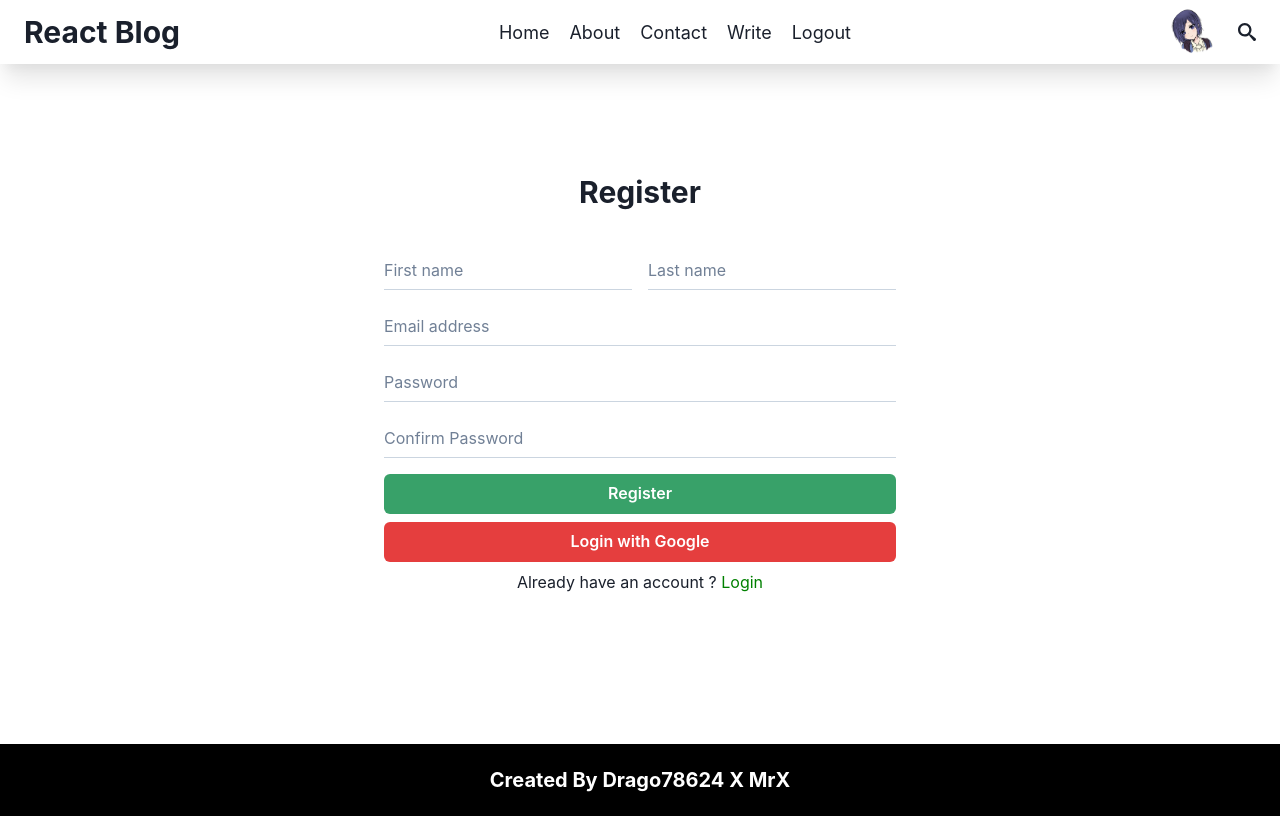
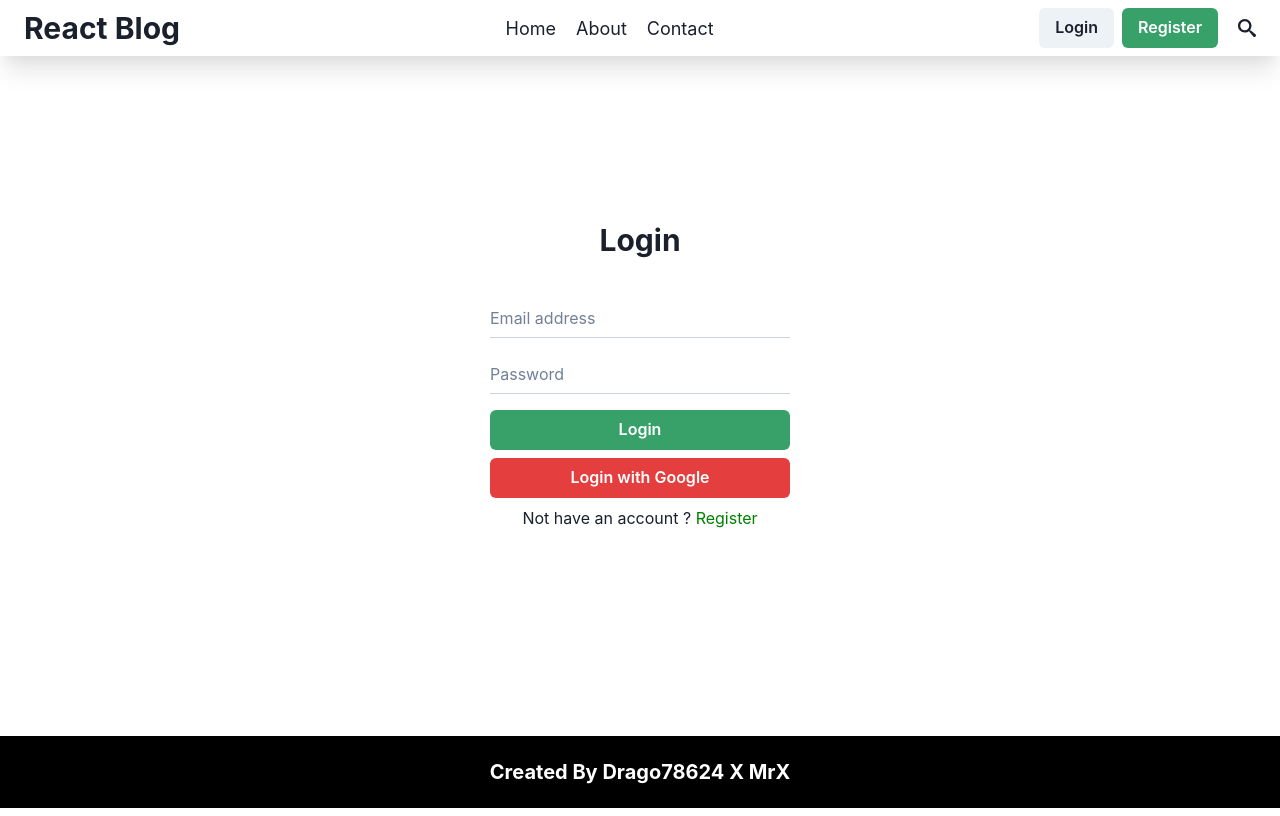
Before and after one commit to Drago78624/blog-website, a React (Vite) app: page /login in a window 1280 px wide. Built offline with nearby package versions, Linux system fonts and the light colour scheme.

Commit message:
routing added

```diff
--- a/src/App.tsx
+++ b/src/App.tsx
@@ -1,26 +1,31 @@
-import { Box } from "@chakra-ui/react";
-import Footer from "./components/Footer";
-import Navbar from "./components/Navbar";
 import Home from "./pages/Home";
 import PostDetail from "./pages/PostDetail";
 import WritePost from "./pages/WritePost";
 import UserSettings from "./pages/UserSettings";
 import Login from "./pages/Login";
 import Register from "./pages/Register";
+import { createBrowserRouter } from "react-router-dom";
+import { checkAuthLoader } from "./auth";
+import { RouterProvider } from "react-router-dom";
+import RootLayout from "./pages/RootLayout";
+
+const router = createBrowserRouter([
+  {
+    path: "/",
+    element: <RootLayout />,
+    children: [
+      { index: true, element: <Home /> },
+      { path: "register", element: <Register /> },
+      { path: "login", element: <Login /> },
+      { path: "write", element: <WritePost />, loader: checkAuthLoader },
+      { path: "settings", element: <UserSettings />, loader: checkAuthLoader },
+      { path: "post/:postId", element: <PostDetail /> },
+    ],
+  },
+]);
 
 const App = () => {
-  return (
-    <Box minH="100vh">
-      <Navbar />
-      {/* <Home /> */}
-      {/* <PostDetail /> */}
-      {/* <WritePost /> */}
-      {/* <UserSettings /> */}
-      {/* <Login /> */}
-      <Register />
-      <Footer />
-    </Box>
-  );
+  return <RouterProvider router={router} />;
 };
 
 export default App;
--- /dev/null
+++ b/src/auth.ts
@@ -0,0 +1,11 @@
+import {redirect} from "react-router-dom"
+
+export const checkAuthLoader = () => {
+    const token = true
+
+    if(!token){
+        return redirect("/login")
+    }
+
+    return null
+}
--- a/src/components/Navbar.tsx
+++ b/src/components/Navbar.tsx
@@ -1,46 +1,91 @@
-import {useRef} from "react"
-import {Box, Container, Flex, HStack, Heading, Image, Text, useDisclosure} from "@chakra-ui/react"
-import TestUserImg from "../assets/test-user-img.png"
-import {ImSearch} from "react-icons/im"
-import {HiOutlineMenu} from "react-icons/hi"
-import NavDrawer from "./NavDrawer"
+import { useRef } from "react";
+import {
+  Box,
+  Button,
+  Container,
+  Flex,
+  HStack,
+  Heading,
+  Image,
+  Text,
+  useDisclosure,
+} from "@chakra-ui/react";
+import TestUserImg from "../assets/test-user-img.png";
+import { ImSearch } from "react-icons/im";
+import { HiOutlineMenu } from "react-icons/hi";
+import NavDrawer from "./NavDrawer";
+import { Link } from "react-router-dom";
 
 const Navbar = () => {
-  const { isOpen, onOpen, onClose } = useDisclosure()
-  const btnRef = useRef<HTMLDivElement>(null)
+  const { isOpen, onOpen, onClose } = useDisclosure();
+  const btnRef = useRef<HTMLDivElement>(null);
+  const isLoggedIn = false;
 
   return (
     <Box shadow="xl" p={2}>
       <Container maxW="1400px">
         <Flex alignItems="center" justifyContent="space-between">
           <Box>
-                <Heading size="lg">React Blog</Heading>
+            <Heading as={Link} to="/" size="lg">
+              React Blog
+            </Heading>
           </Box>
-              <HStack display={{base: "none", md: "flex"}} spacing={5} fontSize="lg">
+          <HStack
+            display={{ base: "none", md: "flex" }}
+            spacing={5}
+            fontSize="lg"
+          >
             <Box>
-                  <Text>Home</Text>
+              <Text as={Link} to="/">
+                Home
+              </Text>
             </Box>
             <Box>
-                  <Text>About</Text>
+              <Text as={Link} to="/">
+                About
+              </Text>
             </Box>
             <Box>
-                  <Text>Contact</Text>
+              <Text as={Link} to="/">
+                Contact
+              </Text>
             </Box>
+            {isLoggedIn && (
               <Box>
-                  <Text>Write</Text>
+                <Text as={Link} to="/write">
+                  Write
+                </Text>
               </Box>
+            )}
+            {isLoggedIn && (
               <Box>
-                  <Text>Logout</Text>
+                <Text as={Link} to="/">
+                  Logout
+                </Text>
               </Box>
+            )}
           </HStack>
           <HStack spacing={5}>
-                <Box>
+            {isLoggedIn && (
+              <Box as={Link} to="/settings">
                 <Image src={TestUserImg} width={12} borderRadius="100%" />
               </Box>
+            )}
+            {!isLoggedIn && (
+              <HStack>
+                <Button as={Link} to="/login" >Login</Button>
+                <Button as={Link} to="/register" colorScheme="green">Register</Button>
+              </HStack>
+            )}
             <Box>
               <ImSearch fontSize={18} />
             </Box>
-                <Box display={{base: "inline-block", md: "none"}} color="black" ref={btnRef} onClick={onOpen}>
+            <Box
+              display={{ base: "inline-block", md: "none" }}
+              color="black"
+              ref={btnRef}
+              onClick={onOpen}
+            >
               <HiOutlineMenu fontSize={25} />
             </Box>
             <NavDrawer onClose={onClose} onOpen={onOpen} isOpen={isOpen} />
@@ -48,7 +93,7 @@ const Navbar = () => {
         </Flex>
       </Container>
     </Box>
-  )
-}
+  );
+};
 
-export default Navbar
+export default Navbar;
--- a/src/components/Post.tsx
+++ b/src/components/Post.tsx
@@ -1,10 +1,11 @@
 import { Badge, HStack, Heading, Image, Stack, Text } from "@chakra-ui/react";
 import { Card, CardBody } from "@chakra-ui/react";
 import TestPostImg from "../assets/test-post-img.png"
+import { Link } from "react-router-dom"
 
 const Post = () => {
   return (
-    <Card >
+    <Card as={Link} to="/post/1">
       <CardBody>
         <Image
           src={TestPostImg}
--- /dev/null
+++ b/src/pages/RootLayout.tsx
@@ -0,0 +1,15 @@
+import Footer from "../components/Footer"
+import Navbar from "../components/Navbar"
+import {Outlet} from "react-router-dom"
+
+const RootLayout = () => {
+  return (
+    <>
+        <Navbar />
+        <Outlet />
+        <Footer />
+    </>
+  )
+}
+
+export default RootLayout
```
Lines whose indentation alone changed are shown as unchanged.
